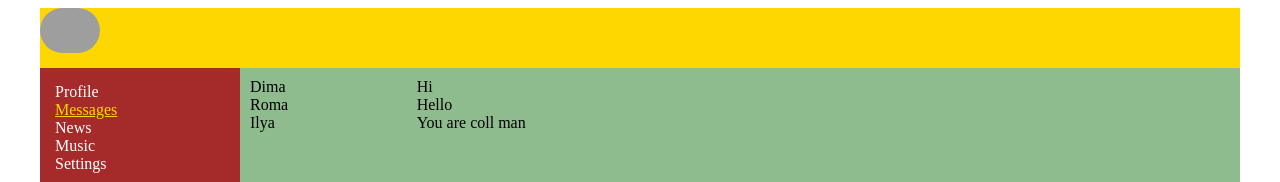
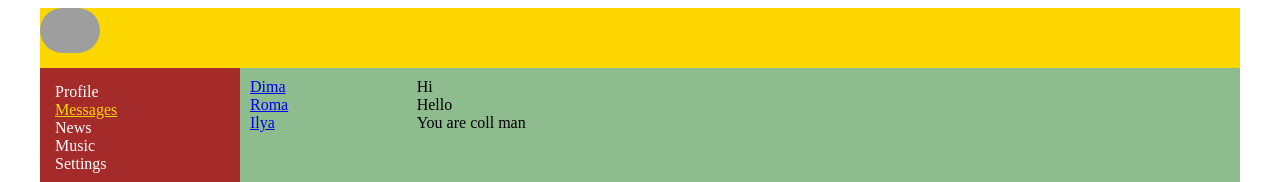
Before and after one commit to Roman-2013/social_network-finaly-, a React (Create React App) app: page /message in a window 1280 px wide. Shown: the top 182 px of the page. Built offline with nearby package versions, Linux system fonts and the light colour scheme; grey boxes are pictures that could not be loaded.

Commit message:
#22 (path={'/*'})

```diff
--- a/src/App.tsx
+++ b/src/App.tsx
@@ -2,7 +2,7 @@ import React from 'react';
 import s from './App.module.css';
 import {Header} from './components/Header/Header';
 import {NavBar} from './components/Navbar/NavBar';
-import {Message} from './components/Dialogs/Message';
+import {Dialogs} from './components/Dialogs/Dialogs';
 import {Profile} from './components/Profile/Profile';
 import {Route, Routes} from 'react-router-dom';
 
@@ -14,8 +14,9 @@ export const App = () => {
             <div className={s.appWrapperContent}>
                 <Routes>
                    <Route path={'/'} element={<Profile/>}/>
-                   <Route path={'/message'} element={<Message/>}/>
-                   <Route path={'/profile'} element={ <Profile/>}/>
+                   <Route path={'/message/*'} element={<Dialogs/>}/>
+                   <Route path={'/profile/*'} element={ <Profile/>}/>
+
                 </Routes>
 
             </div>
--- a/src/components/Dialogs/Message.tsx
+++ b/src/components/Dialogs/Dialogs.tsx
@@ -1,13 +1,14 @@
 import React from 'react';
-import s from './Message.module.css'
+import s from './Dialogs.module.css'
+import {NavLink} from 'react-router-dom';
 
-export const Message = () => {
+export const Dialogs = () => {
     return (
         <div className={s.dialogs}>
             <div className={s.dialogsItems}>
-                <div className={s.dialog}>Dima</div>
-                <div className={s.dialog}>Roma</div>
-                <div className={s.dialog}>Ilya</div>
+              <NavLink to={'message/1'}> <div className={s.dialog}>Dima</div></NavLink>
+                <NavLink to={'message/2'}><div className={s.dialog}>Roma</div></NavLink>
+                <NavLink to={'message/3'}> <div className={s.dialog}>Ilya</div></NavLink>
             </div>
             <div className={s.messages}>
                 <div className={s.message}>Hi</div>
```
Also changed, not shown: src/components/Dialogs/Dialogs.module.css (renamed from src/components/Dialogs/Message.module.css).
